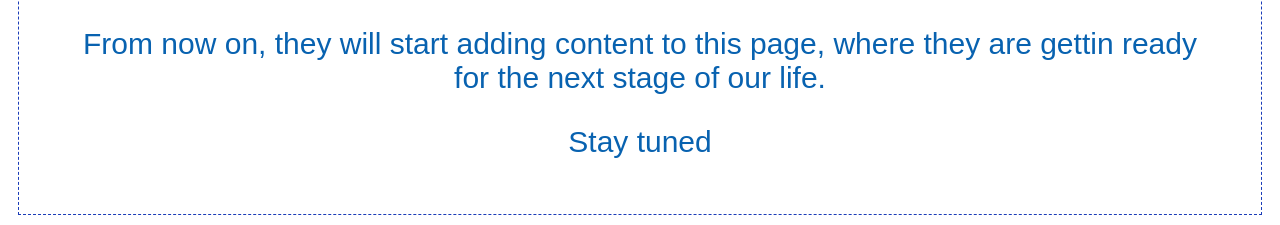
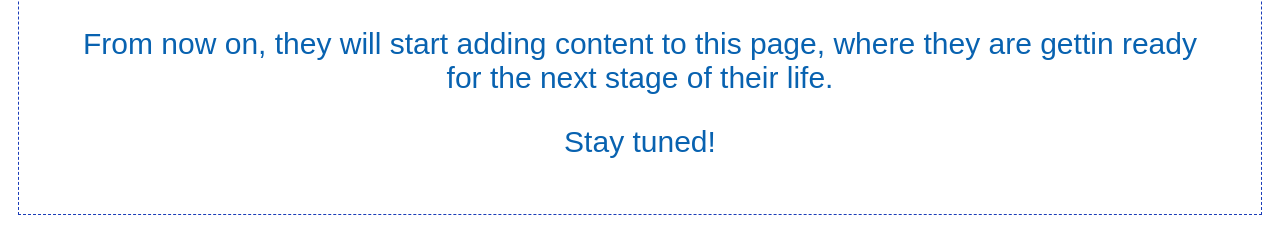
Before and after one commit to estebanchica07/together, a plain HTML site: page index.html in a window 1280 px wide. Shown: the part 660-885 px from the top of the page. Drawn offline with Linux system fonts and the light colour scheme.

Commit message:
Cambios en el texto

```diff
--- a/index.html
+++ b/index.html
@@ -1,9 +1,11 @@
 <!DOCTYPE html>
 <html>
+
 <head>
     <title>Welcome, here is the tittle</title>
     <link rel="stylesheet" href="styles.css" />
 </head>
+
 <body>
     <div id="container">
         <div id="cabecera">
@@ -14,15 +16,19 @@
             <img class="foto-sala" src="./Resources/EYM.jpg">
         </div>
         <div id="post">
-                <h1>They met for the first time in a retreat. It was on June 30, 2012. She was wearing a purple coat and he was wearing a purple cap. When they saw each other, it was something like love at first sight, but things between them wouldn't be easy for the first year</h1>
+            <h1>They met for the first time in a retreat. It was on June 30, 2012. She was wearing a purple coat and he
+                was wearing a purple cap. When they saw each other, it was something like love at first sight, but
+                things between them wouldn't be easy for the first year</h1>
             <p>
                 Would you like to know more and be part of their story?
             </p>
             <p>
-                From now on, they will start adding content to this page, where they are gettin ready for the next stage of our life.
+                From now on, they will start adding content to this page, where they are gettin ready for the next stage
+                of their life.
             </p>
-                <p>Stay tuned</p>
+            <p>Stay tuned!</p>
         </div>
     </div>
 </body>
+
 </html>
```
Lines whose indentation alone changed are shown as unchanged.
